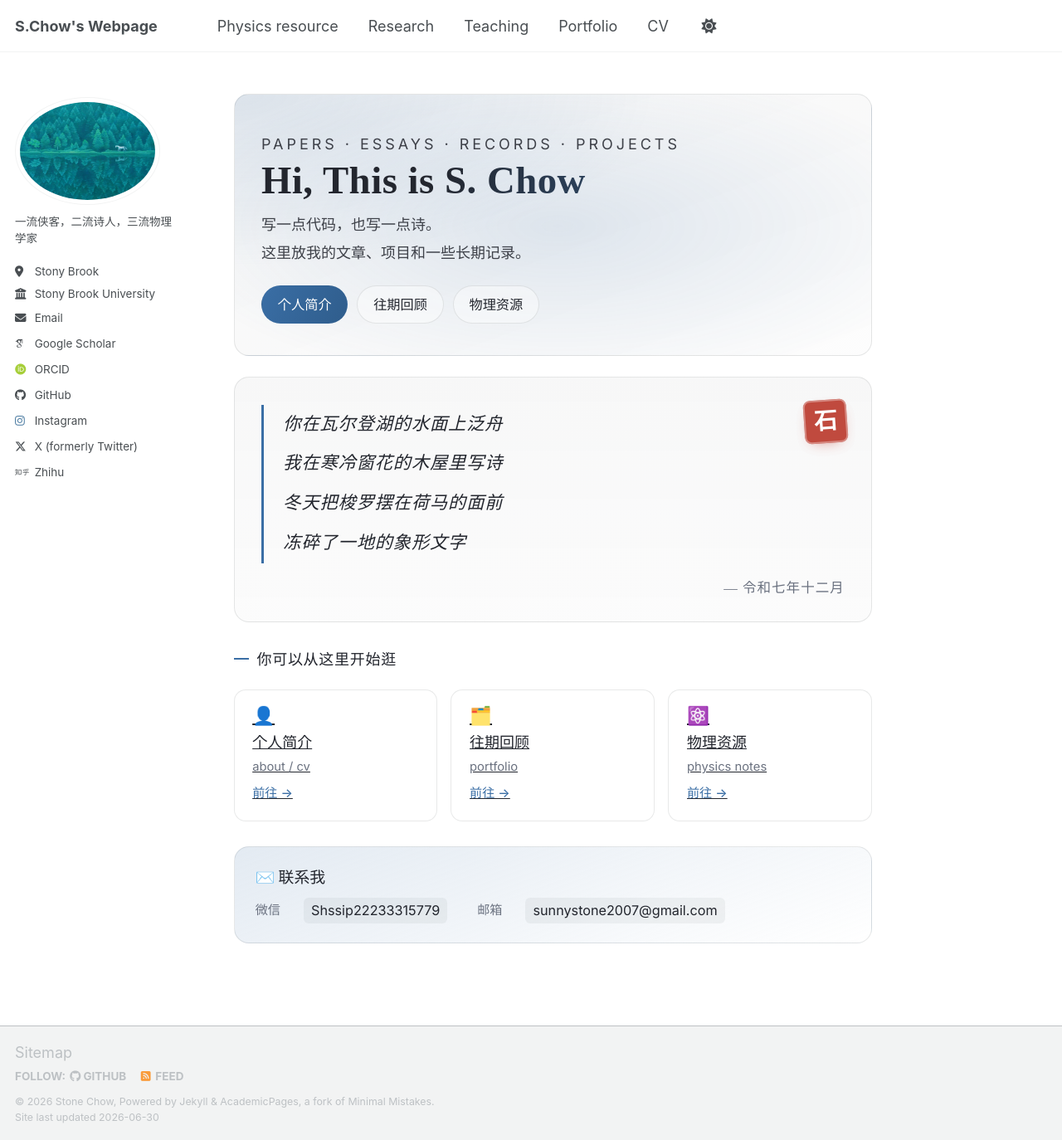
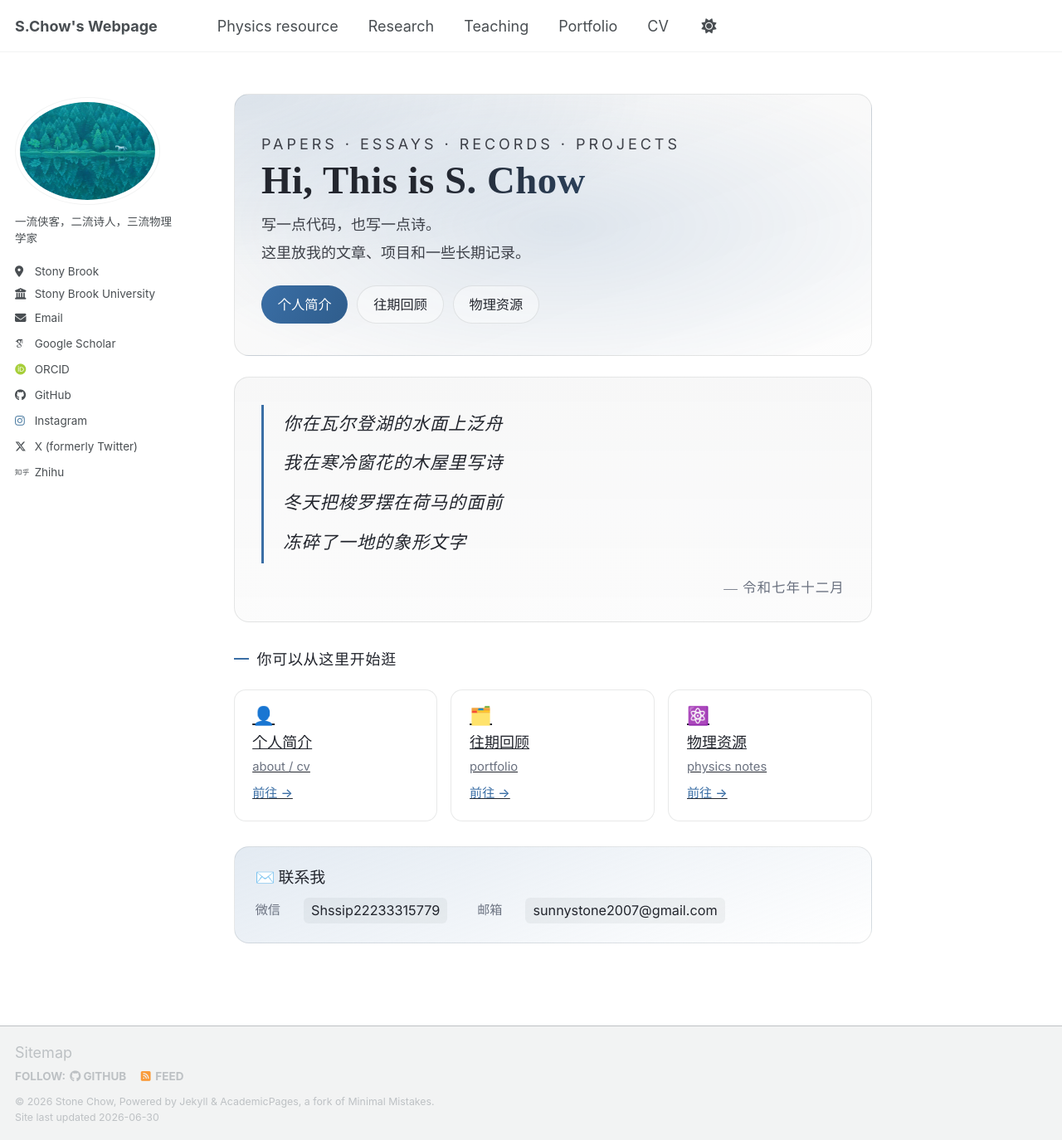
Before and after one commit to StoneChou2007/StoneChou2007, a Jekyll site: the page built from _pages/about.md, in a window 1280 px wide and 1374 px high. Shown: the whole window at 83% size. Built offline with Jekyll 4.4.1, drawn with Linux system fonts in a browser that asks for light colours; some web fonts are replaced; a script bundle is joined from its source files by our own code; library files that are not in the unit come from our copies.

Commit message:
Remove seal span from about page
Removed the span element containing the character '石' from the about page.

```diff
--- a/_pages/about.md
+++ b/_pages/about.md
@@ -251,7 +251,6 @@ redirect_from:
   </header>
 
   <section class="s-poem">
-    <span class="s-seal">石</span>
     <blockquote>
       你在瓦尔登湖的水面上泛舟<br>
       我在寒冷窗花的木屋里写诗<br>
```
